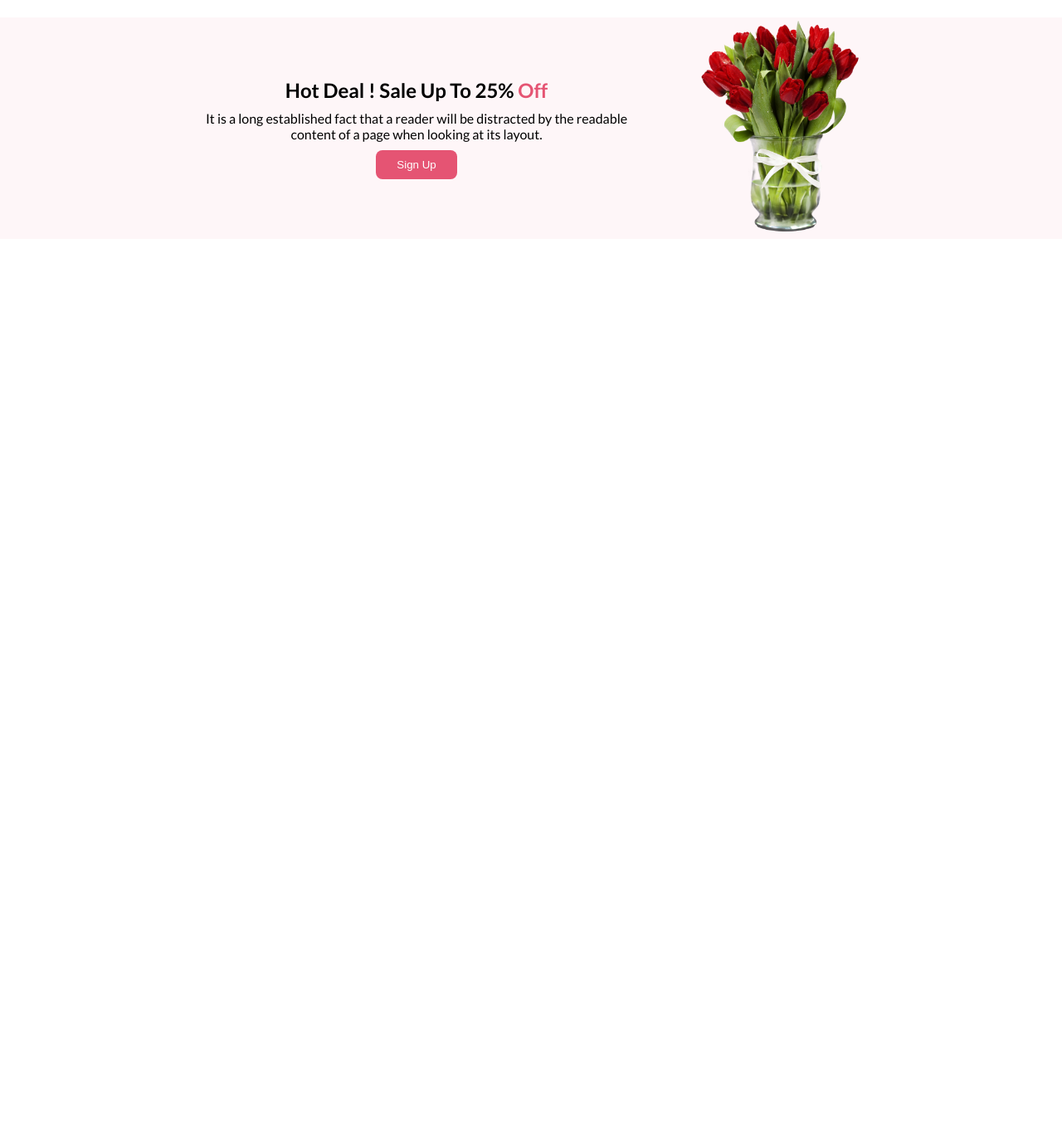
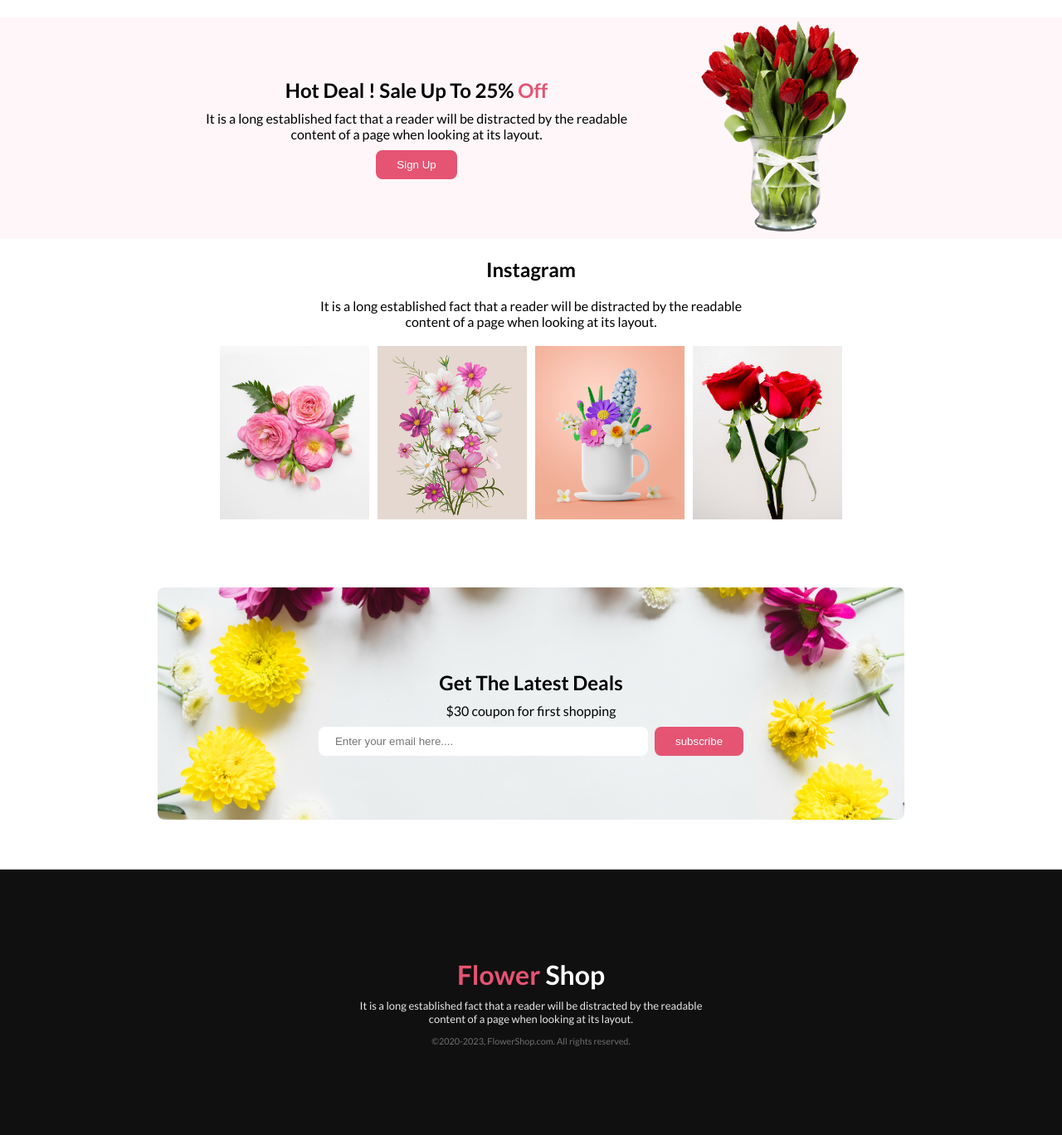
Before and after one commit to safimiazi/assignment-1, a plain HTML site: page index.html in a window 1280 px wide. Shown: the part 1591-2959 px from the top of the page at 83% size. Before the commit the page ends 1879 px from the top, so only its background shows below. Drawn offline with Linux system fonts and the light colour scheme.

Commit message:
this the  two update

```diff
--- a/index.html
+++ b/index.html
@@ -81,11 +81,39 @@
             <img  class="hot-deal-container-container-image" src="Flower Asset/pngwing 8.png" alt="">
         </div>
     </section>
+
+    <!--Build a  Instagram Section-->
+    <section class="insta-container">
+            <h2 class="insta-title">Instagram</h2>
+            <p class="insta-desc">It is a long established fact that a reader will be distracted by the readable<br> content of a page when looking at its layout.</p>
+            <div class="insta-photos">
+                <img src="Flower Asset/Flower 01.png" alt="" class="photo">
+                <img src="Flower Asset/Rectangle 4.png" alt="" class="photo">
+                <img src="Flower Asset/Rectangle 5.png" alt="" class="photo">
+                <img src="Flower Asset/Rectangle 6.png" alt="" class="photo">
+            </div>
+    </section>
+
+    <!--Build subscribe section-->
+    <section class="subscribe-container">
+        <div class="subscribe-bg-photo">
+            <div class="bg-photo-child">
+                <h2>Get The Latest Deals</h2>
+                <p class="child-desc">$30 coupon for first shopping</p>
+                <input class="child-input" type="email" placeholder="Enter your email here....">
+                <input class="primary-btn" type="button" name="" value="subscribe" id="">
+            </div>
+        </div>
+    </section>
    </main>
-<!--Build Header Section-->
 
-   <footer>
-
+    <!--Build footer section-->
+   <footer class="footer-container">
+    <div class="footer-child">
+        <h1><span style="color: #E55473;">Flower</span> Shop</h1>
+        <p class="footer-child-desc">It is a long established fact that a reader will be distracted by the readable<br> content of a page when looking at its layout.</p>
+        <p class="footer-child-copyright"><small>&copy;2020-2023, FlowerShop.com. All rights reserved. </small></p>
+    </div>
    </footer>
 </body>
 </html>
--- a/style.css
+++ b/style.css
@@ -141,3 +141,90 @@ body {
 .hot-deal-container-container-image {
     width:200px;
 }
+
+/* Style Instagram section*/
+
+.insta-container{
+    height: 45vh;
+    display: flex;
+    flex-direction: column;
+    justify-content: center;
+    align-items: center;
+}
+.insta-title {
+    text-align: center;
+    font-weight: 800;
+}
+.insta-desc {
+    text-align: center;
+    padding:20px 0px;
+}
+.insta-photos {
+    display: flex;
+    justify-content: center;
+    align-items: center;
+    gap:10px;
+}
+.photo {
+    width:180px;
+}
+
+/*style subscribe section*/
+.subscribe-container {
+    height: 50vh;
+    display: flex;
+    justify-content: center;
+    align-items: center;
+    /* background-color: aqua; */
+}
+.subscribe-bg-photo {
+    height: 35vh;
+    background-image: url("Flower Asset/Rectangle 9.png");
+    background-repeat: no-repeat;
+    background-size: cover;
+    border-radius: 8px;
+    text-align: center;
+    width:900px;
+}
+.bg-photo-child {
+    padding: 100px
+}
+.child-desc {
+    padding:10px 10px
+}
+.child-input {
+    border: none;
+    padding:10px 200px 10px 20px;
+    border-radius: 8px;
+    margin-right: 5px;
+}
+
+/*style footer section */
+.footer-container {
+    height:40vh;
+    background: #111010;
+    display:flex;
+    justify-content: center;
+    flex-direction: column;
+    align-items: center;
+
+}
+.footer-child {
+    color:white;
+    text-align: center;
+    display:flex;
+    justify-content: center;
+    flex-direction: column;
+    align-items: c;
+}
+.footer-child-desc {
+    padding:10px 10px;
+    color: rgba(255, 255, 255, 0.90);
+    font-size: 13px;
+
+}
+.footer-child-copyright {
+    color: rgba(255, 255, 255, 0.40);
+    font-size: 13px;
+
+}
```
